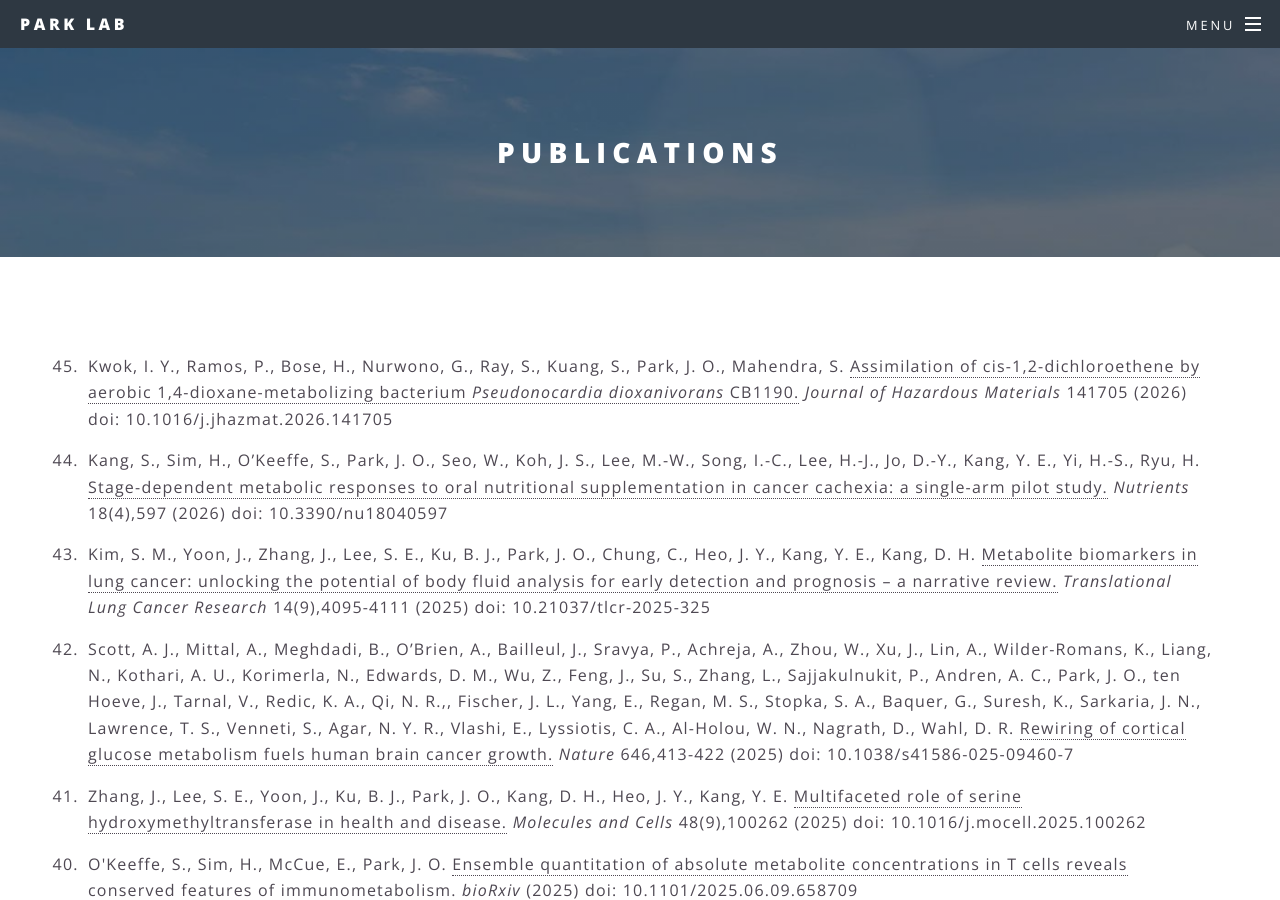
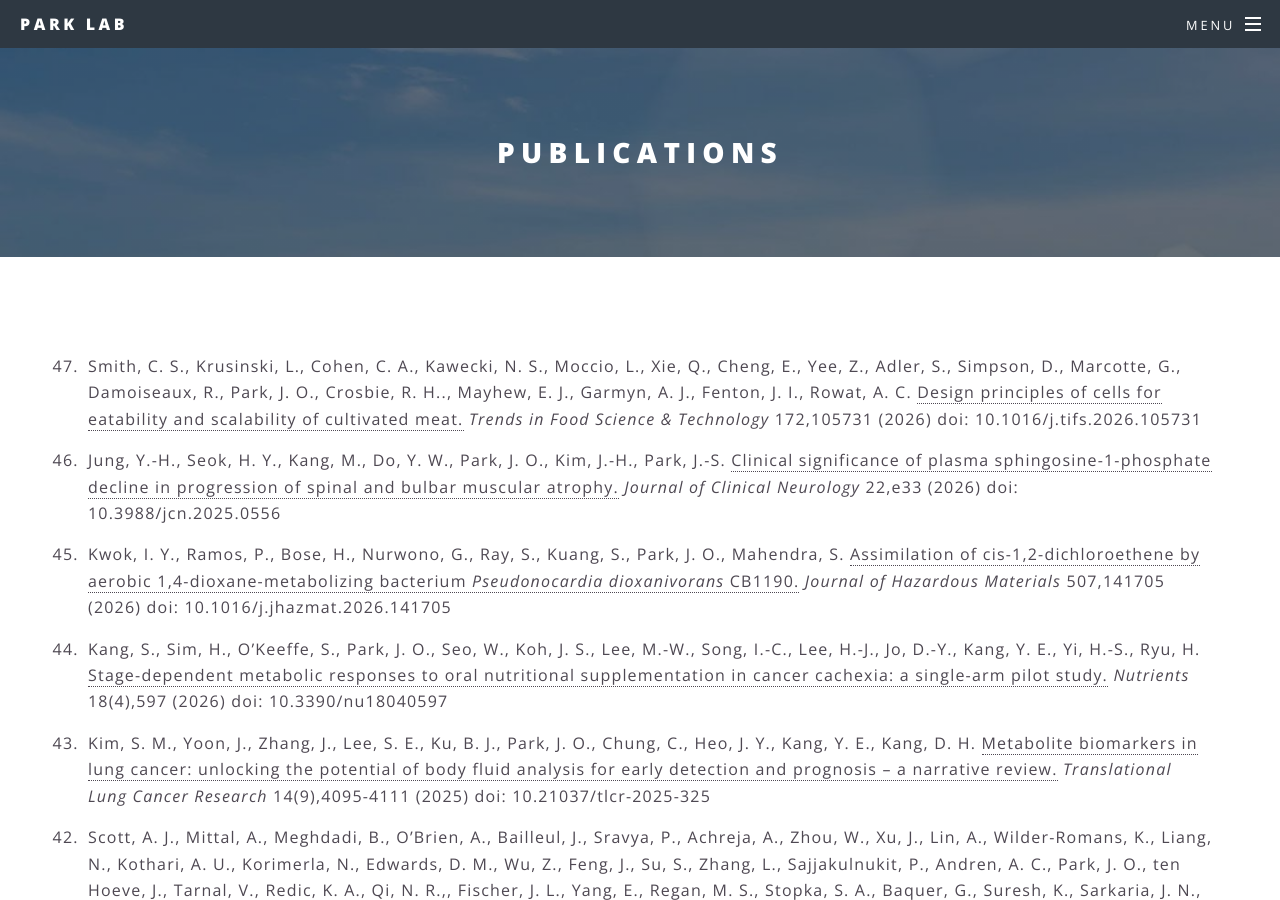
Before and after one commit to jopark/jopark.github.io, a Jekyll site: the page built from publications.html, in a window 1280 px wide and 900 px high. Built offline with Jekyll 4.4.1, drawn with Linux system fonts in a browser that asks for light colours.

Commit message:
update publication and bio

```diff
--- a/biography.html
+++ b/biography.html
@@ -141,6 +141,7 @@ title: Biography
 		<p>
 		<h3>Presentations</h3>
 		<ul class="ul1">
+		<li>Department of Bacteriology, University of Wisconsin-Madison. <i>4/9/2026</i></li>
 		<li>International Chemical Congress of Pacific Basin Societies (Pacifichem 2025). <i>Honolulu, HI, 12/17/2025</i></li>
 		<li>2025 AIChE Annual Meeting. <i>Boston, MA, 11/3/2025</i></li>
 		<li>Developmental metabolism: flows of energy, matter, and information. European Molecular Biology Laboratory (EMBL). <i>Heidelberg, Germany, 9/10/2025</i></li>
--- a/publications.html
+++ b/publications.html
@@ -4,7 +4,9 @@ title: Publications
 ---
 
 <ol reversed class="ul2">
-<li>Kwok, I. Y., Ramos, P., Bose, H., Nurwono, G., Ray, S., Kuang, S., Park, J. O., Mahendra, S.  <a href="https://doi.org/10.1016/j.jhazmat.2026.141705">Assimilation of cis-1,2-dichloroethene by aerobic 1,4-dioxane-metabolizing bacterium <i>Pseudonocardia dioxanivorans</i> CB1190.</a> <i> Journal of Hazardous Materials</i> 141705 (2026) doi: 10.1016/j.jhazmat.2026.141705</li>
+<li>Smith, C. S., Krusinski, L., Cohen, C. A., Kawecki, N. S., Moccio, L., Xie, Q., Cheng, E., Yee, Z., Adler, S., Simpson, D., Marcotte, G., Damoiseaux, R., Park, J. O., Crosbie, R. H.., Mayhew, E. J., Garmyn, A. J., Fenton, J. I., Rowat, A. C.  <a href="https://doi.org/10.1016/j.tifs.2026.105731">Design principles of cells for eatability and scalability of cultivated meat.</a> <i>Trends in Food Science & Technology</i> 172,105731 (2026) doi: 10.1016/j.tifs.2026.105731</li>
+<li>Jung, Y.-H., Seok, H. Y., Kang, M., Do, Y. W., Park, J. O., Kim, J.-H., Park, J.-S.  <a href="https://doi.org/10.3988/jcn.2025.0556">Clinical significance of plasma sphingosine-1-phosphate decline in progression of spinal and bulbar muscular atrophy.</a> <i>Journal of Clinical Neurology</i> 22,e33 (2026) doi: 10.3988/jcn.2025.0556</li>
+<li>Kwok, I. Y., Ramos, P., Bose, H., Nurwono, G., Ray, S., Kuang, S., Park, J. O., Mahendra, S.  <a href="https://doi.org/10.1016/j.jhazmat.2026.141705">Assimilation of cis-1,2-dichloroethene by aerobic 1,4-dioxane-metabolizing bacterium <i>Pseudonocardia dioxanivorans</i> CB1190.</a> <i>Journal of Hazardous Materials</i> 507,141705 (2026) doi: 10.1016/j.jhazmat.2026.141705</li>
 <li>Kang, S., Sim, H., O’Keeffe, S.,  Park, J. O., Seo, W., Koh, J. S., Lee, M.-W., Song, I.-C., Lee, H.-J., Jo, D.-Y., Kang, Y. E., Yi, H.-S., Ryu, H.  <a href="https://doi.org/10.3390/nu18040597">Stage-dependent metabolic responses to oral nutritional supplementation in cancer cachexia: a single-arm pilot study.</a> <i>Nutrients</i> 18(4),597 (2026) doi: 10.3390/nu18040597</li>
 <li>Kim, S. M., Yoon, J., Zhang, J., Lee, S. E., Ku, B. J., Park, J. O., Chung, C., Heo, J. Y., Kang, Y. E., Kang, D. H.  <a href="https://doi.org/10.21037/tlcr-2025-325">Metabolite biomarkers in lung cancer: unlocking the potential of body fluid analysis for early detection and prognosis – a narrative review.</a> <i>Translational Lung Cancer Research</i> 14(9),4095-4111 (2025) doi: 10.21037/tlcr-2025-325</li>
 <li>Scott, A. J., Mittal, A., Meghdadi, B., O’Brien, A., Bailleul, J., Sravya, P., Achreja, A., Zhou, W., Xu, J., Lin, A., Wilder-Romans, K., Liang, N., Kothari, A. U., Korimerla, N., Edwards, D. M., Wu, Z., Feng, J., Su, S., Zhang, L., Sajjakulnukit, P., Andren, A. C., Park, J. O., ten Hoeve, J., Tarnal, V., Redic, K. A., Qi, N. R.,, Fischer, J. L., Yang, E., Regan, M. S., Stopka, S. A., Baquer, G., Suresh, K., Sarkaria, J. N., Lawrence, T. S., Venneti, S., Agar, N. Y. R., Vlashi, E., Lyssiotis, C. A., Al-Holou, W. N., Nagrath, D., Wahl, D. R.  <a href="https://www.nature.com/articles/s41586-025-09460-7">Rewiring of cortical glucose metabolism fuels human brain cancer growth.</a> <i>Nature</i> 646,413-422 (2025) doi: 10.1038/s41586-025-09460-7</li>
```
